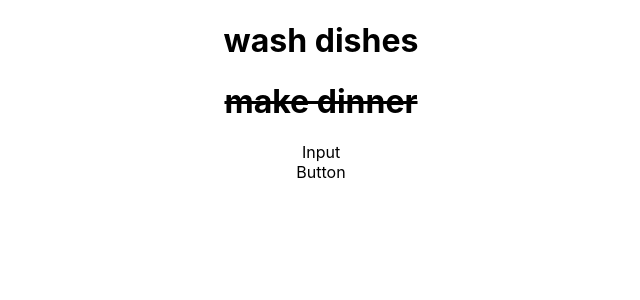
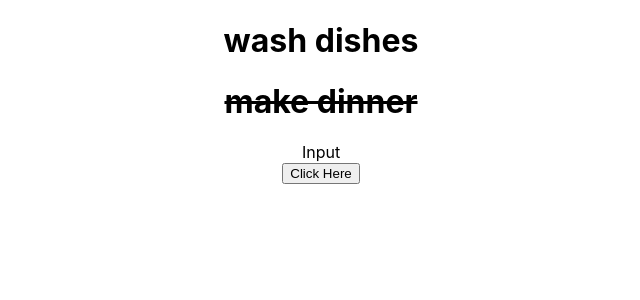
Before and after one commit to AlexDoss42/testing-react-app, a React (Create React App) app: page / in a window 1280 px wide. Shown: the top 300 px of the page, without its empty margins (319-959 px from the left). Built offline with nearby package versions, Linux system fonts and the light colour scheme.

Commit message:
sets up button component

```diff
--- a/src/components/Button.js
+++ b/src/components/Button.js
@@ -1,8 +1,21 @@
-import React from 'react'
+import React, { useState } from 'react'
 
 function Button() {
+    const [showAnotherButton, setShowAnotherButton] = useState(false);
   return (
-    <div>Button</div>
+    <div>
+        <button
+            data-testid="button"
+            onClick={() => {
+                setShowAnotherButton(true);
+            }}
+        >
+            Click Here
+        </button>
+        {showAnotherButton && (
+            <button data-testid="button">Click Here</button>
+        )}
+    </div>
   )
 }
 
```
